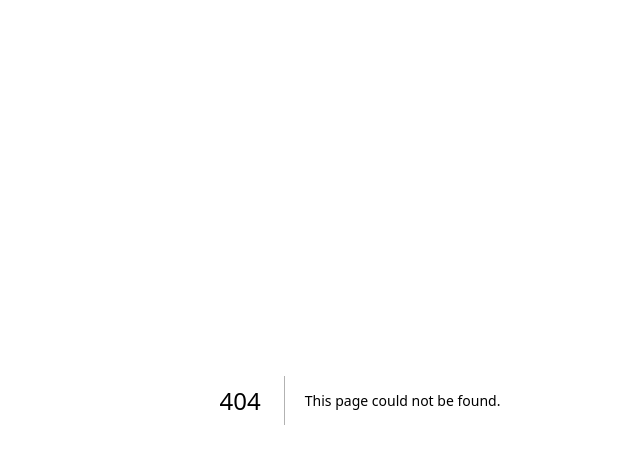
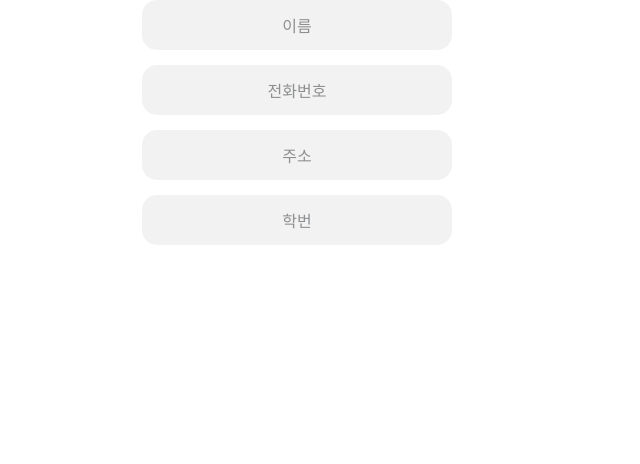
Before and after one commit to enunsnv/aecofarm-FE, a Next.js app: page /sign-up in a window 1280 px wide. Before the commit this address had no page. Shown: the top 464 px of the page, without its empty margins (280-920 px from the left). Built offline with nearby package versions, Linux system fonts and the light colour scheme.

Commit message:
✨ Orange Button Component 추가

```diff
--- a/package.json
+++ b/package.json
@@ -10,6 +10,7 @@
   },
   "dependencies": {
     "next": "14.2.4",
+    "prop-types": "^15.8.1",
     "react": "^18",
     "react-dom": "^18",
     "styled-components": "^6.1.11"
--- a/src/app/intro/page.tsx
+++ b/src/app/intro/page.tsx
@@ -1,6 +1,7 @@
 'use client'
 import styled from 'styled-components';
 import AppLayout from "@/components/layout/MobileLayout";
+import OrangeButton from '@/components/OrangeButton';
 
 const HeadContainer = styled.div`
   position: absolute;
@@ -84,7 +85,7 @@ const IntroPage = () => {
       </ImageContainer>
 
       <ButtonContainer>
-        <Button>시작하기</Button>
+        <OrangeButton text='시작하기'/>
       </ButtonContainer>
     </AppLayout>
   );
--- /dev/null
+++ b/src/app/sign-up/page.tsx
@@ -0,0 +1,43 @@
+'use client'
+import styled from 'styled-components';
+import AppLayout from "@/components/layout/MobileLayout";
+
+const HeadContainer = styled.div`
+  position: absolute;
+  top: 120px;
+  margin-left: 32px;
+`;
+
+
+const ButtonContainer = styled.div`
+  position: absolute;
+  gap: 15px;
+  margin-left: 32px;
+  display: flex;
+  flex-direction: column;
+`;
+
+const Button = styled.button`
+  width: 310px;
+  padding: 13px;
+  border-radius: 15px;
+  border: 0px;
+  color: #8E8F90;
+  background-color: #F2F2F2;
+  font-size: 16px;
+`;
+
+const SignUpPage = () => {
+  return (
+    <AppLayout>
+      <ButtonContainer>
+        <Button> 이름 </Button>
+        <Button> 전화번호 </Button>
+        <Button> 주소 </Button>
+        <Button> 학번 </Button>
+      </ButtonContainer>
+    </AppLayout>
+  );
+};
+
+export default SignUpPage;
```
Also changed, not shown: src/components/OrangeButton.tsx (added, +22 -0 lines), 1 other file (tests, documents, lock files or other folders).
